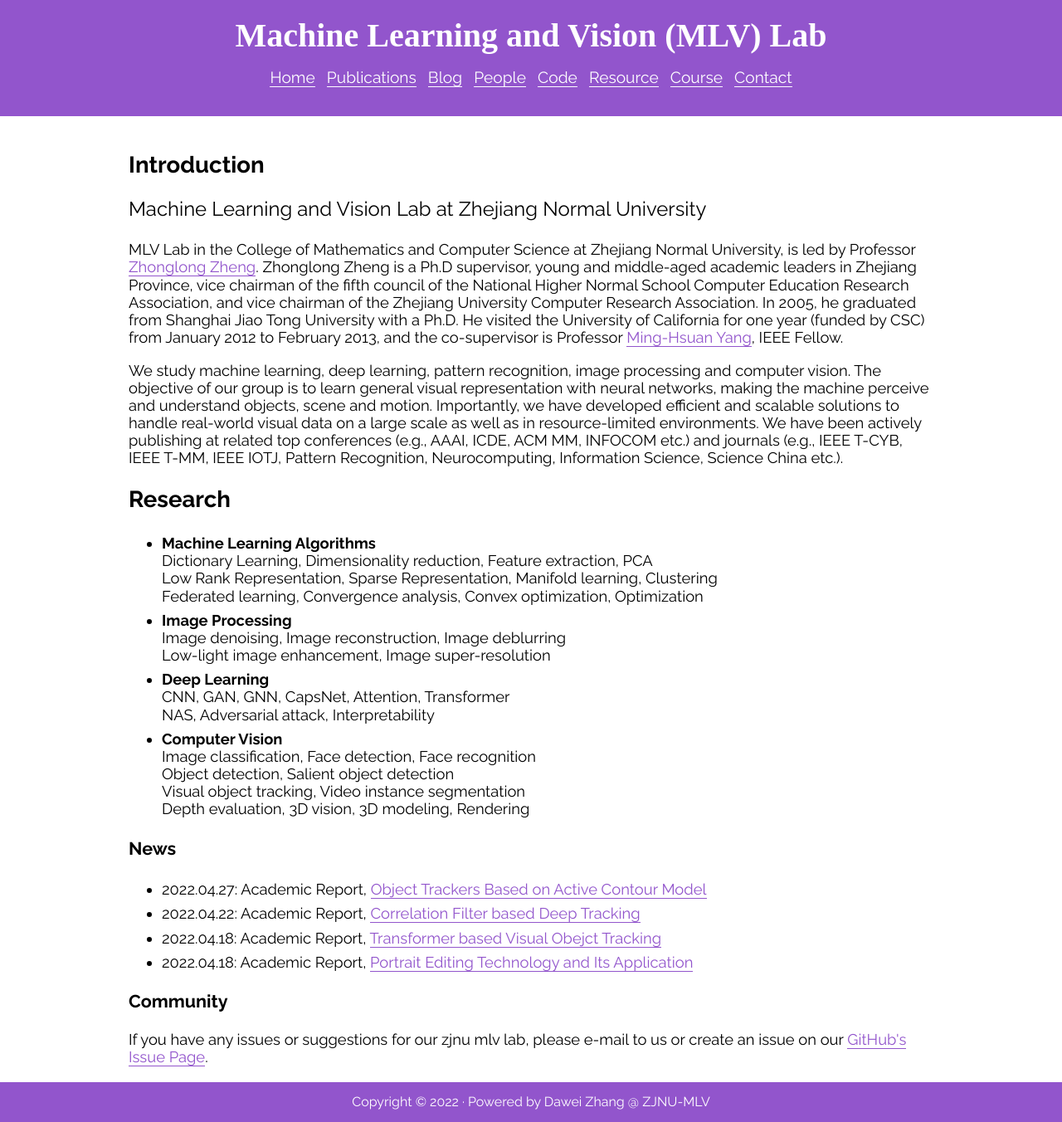
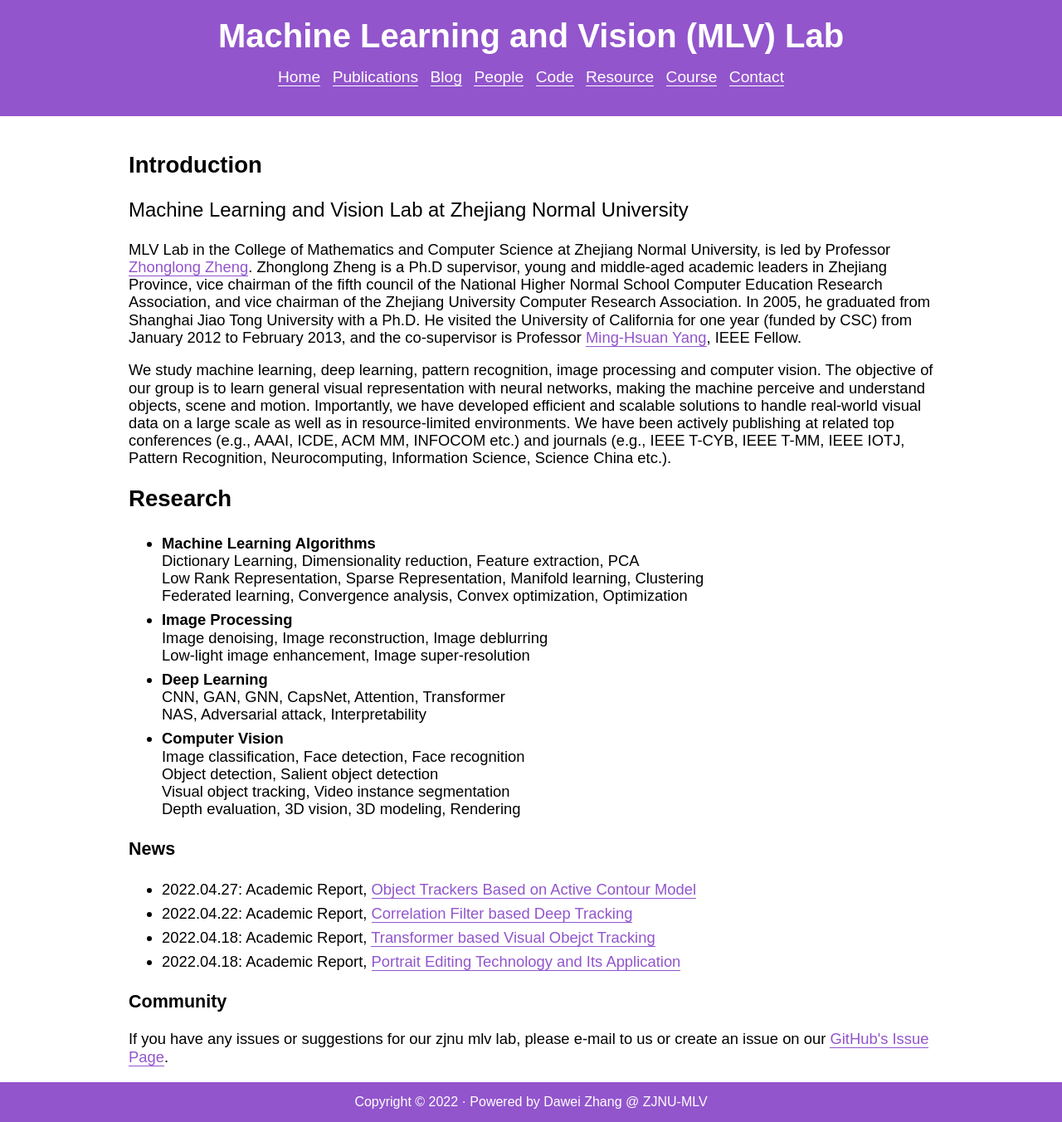
Before and after one commit to ZJNU-MLV-Lab/ZJNU-MLV-Lab.github.io, a Jekyll site: the page built from index.html, in a window 1280 px wide. Shown: the whole page at 83% size. Built offline with Jekyll 4.4.1, drawn with Linux system fonts in a browser that asks for light colours; nearby versions of some CDN libraries; some web fonts are replaced.

Commit message:
Update styles.css

```diff
--- a/assets/css/styles.css
+++ b/assets/css/styles.css
@@ -2,7 +2,7 @@
 @import url('https://fonts.googleapis.com/css?family=Raleway:300,400,700');
 
 body {
-    font-family: 'Raleway', sans-serif;
+    font-family: 'Arial', sans-serif;
 }
 
 /* Header Block Styling */
@@ -15,9 +15,10 @@
 header > h1 {
     margin: 0;
     color: #FFF;
-    font-family: "Nixie One" !important;
+    font-family: "Arial" !important;
     text-align: center;
     font-size: 2.5em;
+    font-weight: bold;
 }
 
 header a, footer a {
```
